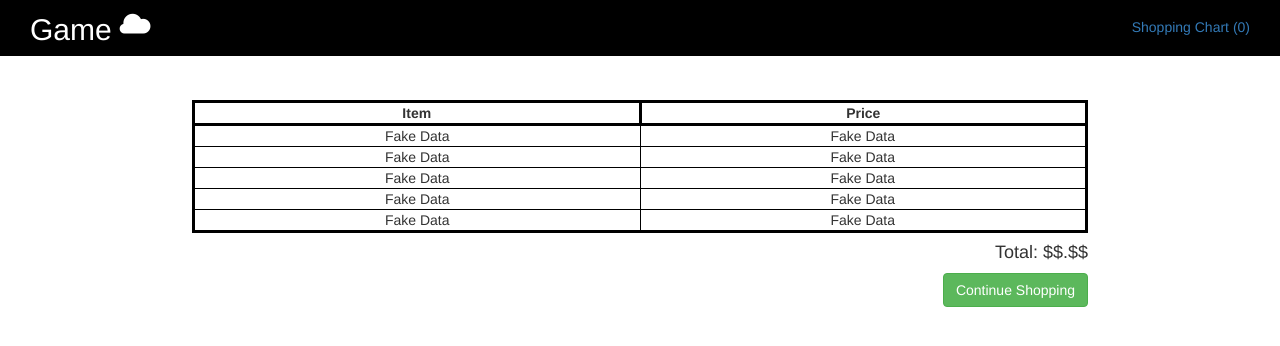
After one commit to TRQGaming/project, a CodeIgniter app: page /database/Users/checkout in a window 1280 px wide. The commit adds this page. Shown: the top 346 px of the page. Run offline with CodeIgniter, Linux system fonts and the light colour scheme; some libraries are stand-ins or nearby versions.

Commit message:
checkout page

```diff
--- a/application/controllers/Users.php
+++ b/application/controllers/Users.php
@@ -16,6 +16,11 @@ class Users extends CI_Controller {
 	{
 		$this->load->view('orders');
 	}
+	public function checkout()
+	{
+		$this->load->view('checkout');
+	}
+
 
 	// public function user_register()
 	// {
--- /dev/null
+++ b/application/views/checkout.php
@@ -0,0 +1,47 @@
+<!DOCTYPE html>
+<html>
+    <head>
+        <meta charset="utf-8">
+        <title>Checkout</title>
+        <link rel="stylesheet" type="text/css" href="/assets/stylesheets/main.css">
+    	<link rel="stylesheet" href="https://maxcdn.bootstrapcdn.com/bootstrap/3.3.7/css/bootstrap.min.css">
+    </head>
+    <body>
+        <div>
+            <div class="menucheckout">
+                <h2 class="logo" >Game  <span class="glyphicon glyphicon-cloud"></span></h2>
+                <ui class="checkoutmenu"><a href="#about">Shopping Chart (0)</a>
+            </div>
+            <table class="checkouttable border">
+                <tr>
+                    <th class="checkouthead border">Item</th>                        <th class="checkouthead border">Price</th>
+                </tr>
+                <tr>
+                    <td class="borderthin">Fake Data</td>
+                    <td class="borderthin">Fake Data</td>
+                </tr>
+                <tr>
+                    <td class="borderthin">Fake Data</td>                        <td class="borderthin">Fake Data</td>
+                </tr>
+                <tr>
+                    <td class="borderthin">Fake Data</td>
+                    <td class="borderthin">Fake Data</td>
+                </tr>
+                <tr>
+                    <td class="borderthin">Fake Data</td>
+                    <td class="borderthin">Fake Data</td>
+                </tr>
+                <tr>
+                    <td class="borderthin">Fake Data</td>
+                    <td class="borderthin">Fake Data</td>
+                </tr>
+                </table>
+            <div id="moveright">
+                <h4>Total: $$.$$</h4>
+                <button class="btn btn-success" type="button" name="continue">Continue Shopping </button>
+            </div>
+        </div>
+        <script src="https://ajax.googleapis.com/ajax/libs/jquery/1.8.3/jquery.min.js"></script>
+    	<script src="http://code.jquery.com/ui/1.9.2/jquery-ui.js"></script>
+    </body>
+</html>
--- a/application/views/orders.php
+++ b/application/views/orders.php
@@ -11,7 +11,7 @@
             <ul class="list-inline">
                 <li class="ordersmenu col-sm-0 col-lg-2 col-md-0 center">Dashboard</li>
                 <li class="ordersmenu col-sm-0 col-lg-2 col-md-0 center"><a href="#">Orders</a></li>
-                <li class="ordersmenu col-sm-0 col-lg-2 col-md-0 center"><a href="#">Products</a></li>
+                <li class="ordersmenu col-sm-0 col-lg-2 col-md-0 center"><a href="/Users/checkout">Products</a></li>
                 <li class="ordersmenu col-sm-0 col-lg-4 col-md-0 center dontshow">hfdhj</li>
                 <li class="ordersmenu col-sm-0 col-lg-2 col-md-0 center"><a href="/Users/index">log off</a></li>
             </ul>
--- a/assets/stylesheets/main.css
+++ b/assets/stylesheets/main.css
@@ -65,3 +65,45 @@ h1 {
 .dontshow {
 	visibility: hidden;
 }
+.checkoutmenu {
+	float: right;
+	display: inline-block;
+	margin-top: 7px;
+	margin-right: 20px;
+}
+.logo {
+	display: inline-block;
+	margin: 0px;
+	color: white;
+	margin-left: 20px;
+}
+.menucheckout {
+	background-color: black;
+	background-blend-mode: hard-light;
+	position: fixed;
+    top: 0;
+    width: 100%;
+	padding: 10px;
+}
+.checkouttable {
+	width: 70%;
+	text-align: center;
+	margin-top: 100px;
+	border-collapse: collapse;
+}
+.checkouthead {
+	text-align: center;
+	border-bottom: 3px solid black;
+}
+.border {
+	border: 3px solid black;
+}
+.borderthin {
+	border: 1px solid black;
+}
+#moveright {
+	float: right;
+	margin-right: 15%;
+	text-align: right;
+	margin-bottom: 100px;
+}
```
